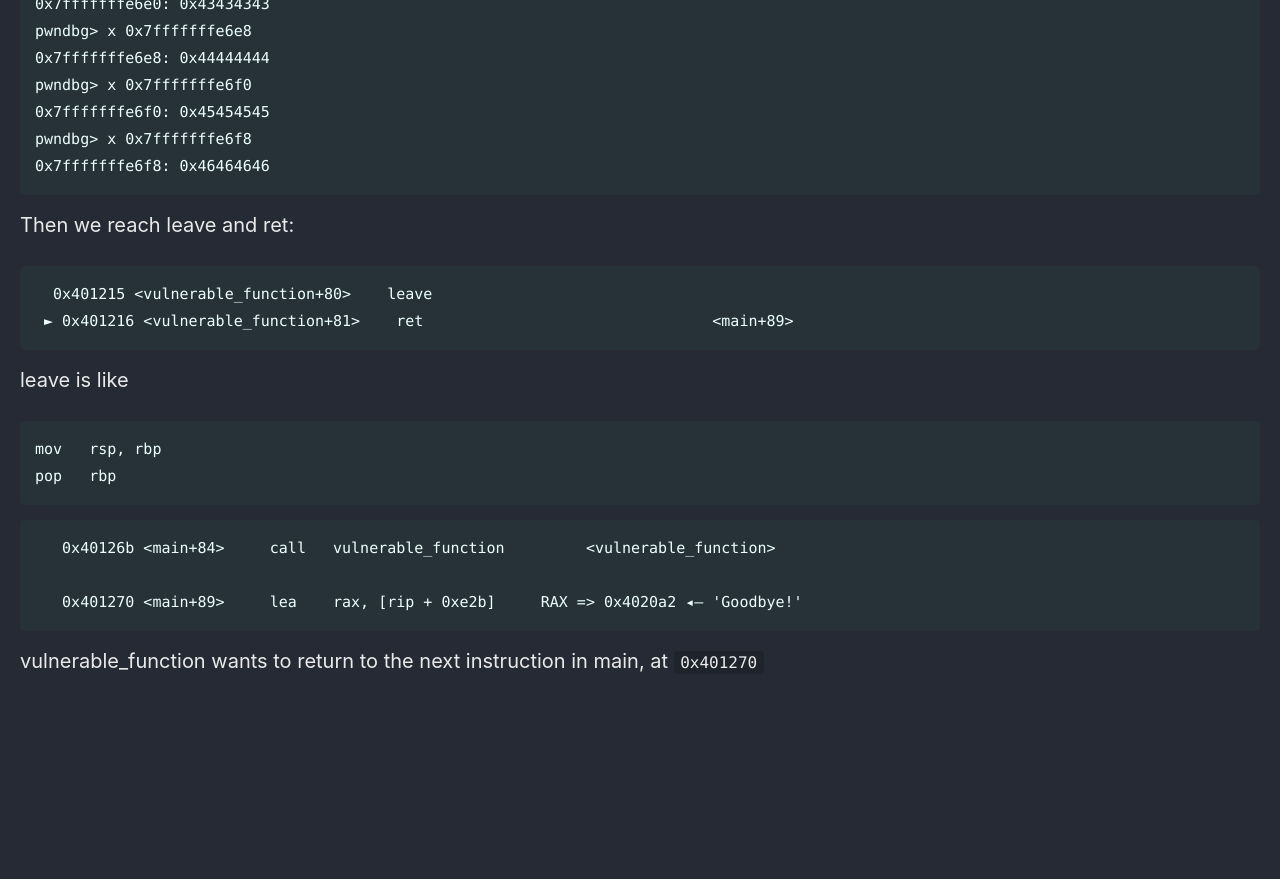
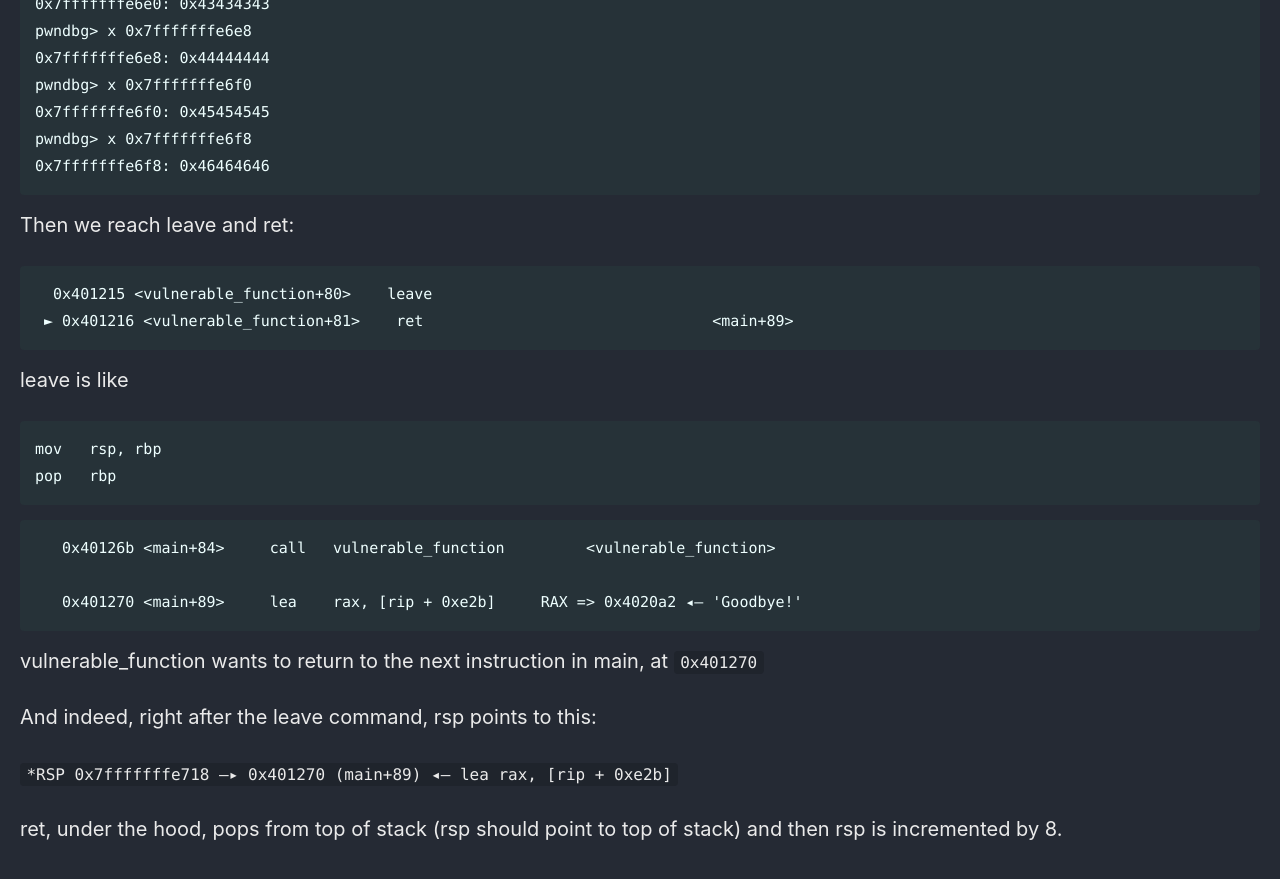
Before and after one commit to Connor-McCartney/Connor-McCartney.github.io, a Jekyll site: the page built from _pages/misc/pwn.md, in a window 1280 px wide and 900 px high, scrolled down 32597 px. Shown: the top 879 px of the window. Built offline with Jekyll 4.4.1, drawn with Linux system fonts in a browser that asks for light colours; cached includes are drawn as plain includes; before the commit the page ends 33329 px from its top, so only the background shows below that.

Commit message:
Update pwn.md

````diff
--- a/_pages/misc/pwn.md
+++ b/_pages/misc/pwn.md
@@ -1354,3 +1354,9 @@ pop   rbp
 ```
 
 vulnerable_function wants to return to the next instruction in main, at `0x401270`
+
+And indeed, right after the leave command, rsp points to this:
+
+`*RSP  0x7fffffffe718 —▸ 0x401270 (main+89) ◂— lea rax, [rip + 0xe2b]`
+
+ret, under the hood, pops from top of stack (rsp should point to top of stack) and then rsp is incremented by 8.
````
